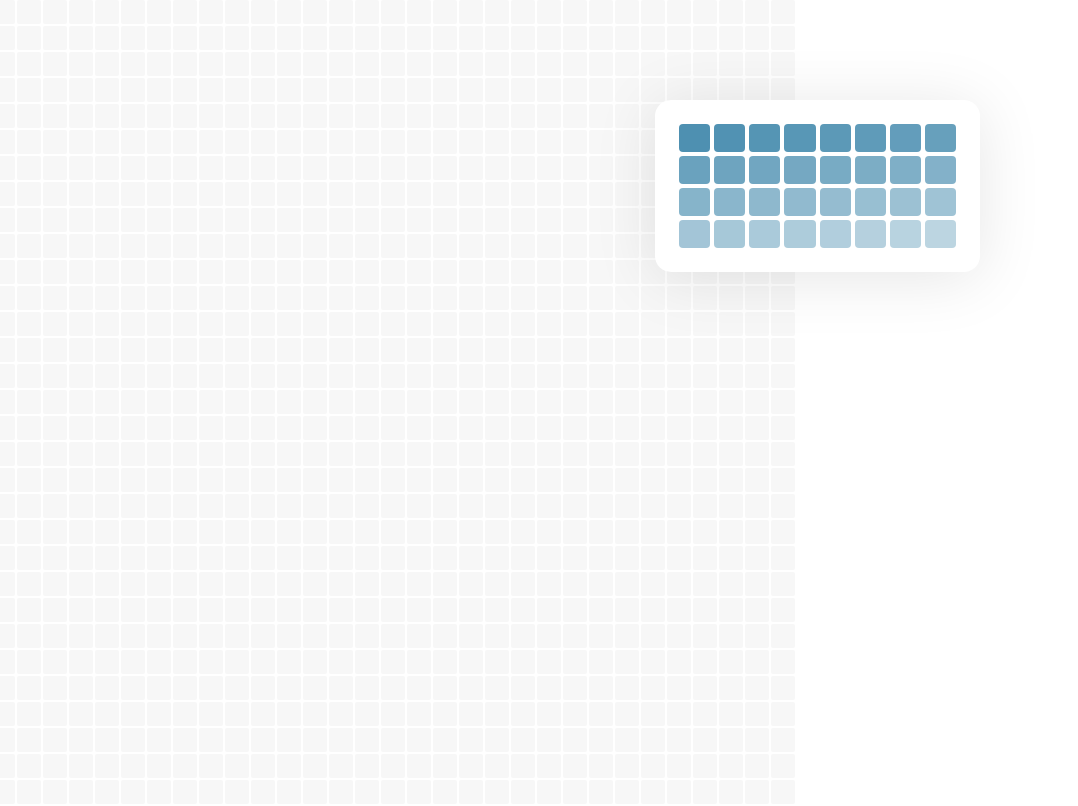
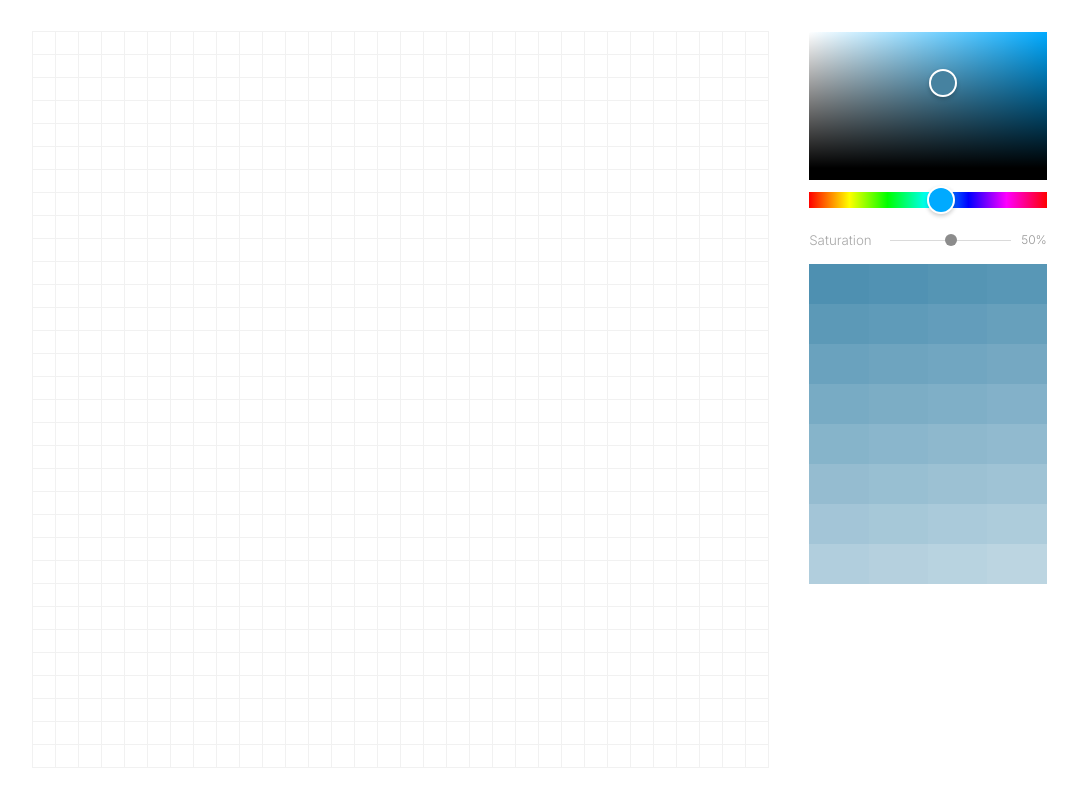
Before and after one commit to rosanusi/grid-art, a React (Create React App) app: page / in a window 1280 px wide. Shown: the top 806 px of the page, without its empty margins (100-1178 px from the left). Built offline with nearby package versions, Linux system fonts and the light colour scheme.

Commit message:
Updated the grid to take different shape

```diff
--- a/src/App.js
+++ b/src/App.js
@@ -81,6 +81,7 @@ function App() {
 
   let addColortoBlock = (activeBlock) => {
     activeBlock.style.backgroundColor = `hsl(${color.h},${color.s}%,${color.l}%)`;
+    activeBlock.style.border = "none";
   }
 
 
@@ -141,26 +142,21 @@ function App() {
 
   }
 
-  let handleColorSelector = () => {
-    setColorSelector(prevColorSelector => !prevColorSelector)
+  // let handleColorSelector = () => {
+  //   setColorSelector(prevColorSelector => !prevColorSelector)
 
-    console.log(colorSelector)
-
-  }
+  // }
 
   return (
-    <div className="container">
-
-        <div className="leftPane">
-          <GridContainer className="grid-container" defaultBlockColors={color}
-            onClick={selectedGrid}
-          / >
-        </div>
-
-        <div className="rightPane">
-          <span className="colorSelector-action" onClick={handleColorSelector}>Show Color selector</span>
+    <>
+      <div className="canvasWrap">
+        <div className="canvasAndControls">
+          <GridContainer className="grid-container" defaultBlockColors={color} onClick={selectedGrid}
+          />
+          <RightPane className="rightPane">
+          {/* <span className="colorSelector-action" onClick={handleColorSelector}>Show Color selector</span> */}
           {
-            colorSelector &&
+            // colorSelector &&
             <>
               <div className="colorPane"><HslColorPicker color={color} onChange={ setColor } /></div>
                 <div className="colorRemix">
@@ -188,9 +184,11 @@ function App() {
           </div> */}
 
           {/* <div>{selectedBlock.id}, {JSON.stringify(selectedBlock.color)}</div> */}
+        </RightPane>
         </div>
+      </div>
 
-    </div>
+    </>
   );
 
 
@@ -201,8 +199,7 @@ export default App;
 const GridContainer = styled.div`
   display: grid;
   grid-template-columns: repeat(32, auto);
-
-  grid-gap: 2px;
+  align-self: center;
 
   @media only screen and (max-width: 500px) {
      grid-template-columns: repeat(16, auto);
@@ -212,14 +209,17 @@ const GridContainer = styled.div`
   .block {
     width: 24px;
     height: 24px;
+    border: 1px solid #f1f1f1;
+    margin-left: -1px;
+    margin-top: -1px;
+
+
 
     @media only screen and (max-width: 500px) {
       width: 20px;
       height: 20px;
    }
 
-    background-color: hsl(98, 0%, 97%);
-    border-radius: 2px;
 
     &:hover {
       background-color: hsl(
@@ -227,30 +227,51 @@ const GridContainer = styled.div`
         ${props => props.defaultBlockColors.s}%,
         ${props => props.defaultBlockColors.l}%
       );
+      border: none;
     }
   }
 
 `;
 
+const RightPane = styled.div`
+
+  position: relative;
+  padding: 0;
+  margin-left: 40px;
+  @media only screen and (max-width: 500px) {
+
+    background-color: #fff;
+    position: fixed;
+    align-self: flex-end;
+    top: -100px;
+    border-radius: 16px;
+    box-shadow: 0px 6px 64px rgb(0 0 0 / 10%);
+
+  }
+
+  .colorRemixGrid {
+
+  }
+
+`;
+
+
 const ColorRemixBlocks = styled.div`
   display: grid;
   width: 100%;
-  grid-template-columns: repeat(8, auto);
+  grid-template-columns: repeat(4, auto);
   position: relative;
   box-sizing: border-box;
-  grid-gap: 4px;
   overflow: hidden;
 
   .color-block {
     background-color: #fff;
-    border: 4px solid rgba(0, 0, 0, 0);
-    height: 28px;
-    border-radius: 4px;
+    height: 40px;
     transition: all 150ms ease;
     cursor: pointer;
 
     &:hover {
-      border: 4px solid rgba(255, 255, 255, .8);
+      transform: scale(1.5);
     }
   }
 `;
--- a/src/css/main.css
+++ b/src/css/main.css
@@ -65,44 +65,27 @@ body {
   margin: 0;
   font-family: "Inter", sans-serif;
   font-size: 1rem;
+  background-color: #fff;
 }
 
-.container {
-  position: relative;
-  display: grid;
-  grid-template-columns: 1.5fr 0.5fr;
-  width: 100%;
-  height: 100vh;
-  margin: 0 auto;
-  background-color: #fff;
-}
-@media only screen and (max-width: 500px) {
-  .container {
-    grid-template-columns: auto;
-    height: auto;
-  }
-}
-.container .leftPane {
+.canvasWrap {
   display: flex;
   justify-content: center;
   align-items: center;
+  height: 100vh;
 }
 @media only screen and (max-width: 500px) {
-  .container .leftPane {
+  .canvasWrap {
     padding-top: 16px;
   }
 }
-.container .rightPane {
-  background-color: #fff;
-  position: absolute;
-  right: 200px;
-  top: 100px;
-  width: 325px;
-  border-radius: 16px;
-  box-shadow: 0px 6px 64px rgba(0, 0, 0, 0.1);
+.canvasWrap .canvasAndControls {
+  display: flex;
+  flex-flow: row nowrap;
 }
+
 @media only screen and (max-width: 500px) {
-  .container .rightPane {
+  .rightPane {
     position: fixed;
     width: 100vw;
     bottom: 0;
@@ -110,34 +93,34 @@ body {
     right: auto;
   }
 }
-.container .rightPane .colorPane {
+.rightPane .colorPane {
   position: relative;
   display: flex;
   justify-content: center;
   align-items: center;
 }
-.container .rightPane .colorRemix {
+.rightPane .colorRemix {
   margin-bottom: 16px;
 }
-.container .rightPane .colorRemix .heading {
+.rightPane .colorRemix .heading {
   display: flex;
   margin-bottom: 8px;
   justify-content: space-between;
 }
-.container .rightPane .colorRemix .customSlider {
+.rightPane .colorRemix .customSlider {
   display: flex;
   align-items: center;
   width: 100%;
   position: relative;
   border-radius: 12px;
 }
-.container .rightPane .colorRemix .customSlider label {
+.rightPane .colorRemix .customSlider label {
   font-size: 12px;
   font-weight: 300;
   line-height: 1;
   margin-right: 8px;
 }
-.container .rightPane .colorRemix .customSlider .slider {
+.rightPane .colorRemix .customSlider .slider {
   display: inline-flex;
   width: 100%;
   height: 1px;
@@ -147,10 +130,10 @@ body {
   opacity: 0.7;
   transition: opacity 0.2s;
 }
-.container .rightPane .colorRemix .customSlider .slider:hover {
+.rightPane .colorRemix .customSlider .slider:hover {
   opacity: 1;
 }
-.container .rightPane .colorRemix .customSlider .slider::-webkit-slider-thumb {
+.rightPane .colorRemix .customSlider .slider::-webkit-slider-thumb {
   appearance: none;
   width: 12px;
   height: 12px;
@@ -158,7 +141,7 @@ body {
   border-radius: 32px;
   cursor: pointer;
 }
-.container .rightPane .colorRemix .customSlider .slider::-moz-range-thumb {
+.rightPane .colorRemix .customSlider .slider::-moz-range-thumb {
   width: 25px;
   /* Set a specific slider handle width */
   height: 25px;
@@ -168,11 +151,11 @@ body {
   cursor: pointer;
   /* Cursor on hover */
 }
-.container .rightPane .colorRemix .customSlider .value {
+.rightPane .colorRemix .customSlider .value {
   max-width: calc(30% + 8px);
   margin-left: 8px;
 }
-.container .rightPane .colorRemix .value {
+.rightPane .colorRemix .value {
   color: #969696;
   font-size: 12px;
   font-weight: 300;
--- a/src/css/react-colorful.css
+++ b/src/css/react-colorful.css
@@ -5,16 +5,15 @@
   position: relative;
   width: 100%;
 }
-.rightPane .react-colorful__saturation {
-  border-radius: 4px 4px 0 0;
-}
 .rightPane .react-colorful__alpha-gradient, .rightPane .react-colorful__saturation {
   box-shadow: none;
-  border-radius: 8px;
+  border-radius: 0;
+}
+.rightPane .react-colorful__last-control {
+  border-radius: 0;
 }
 .rightPane .react-colorful__hue {
   height: 16px;
-  border-radius: 64px;
 }
 .rightPane .react-colorful__hue.react-colorful__last-control {
   margin: 12px 0 24px;
--- a/src/scss/main.scss
+++ b/src/scss/main.scss
@@ -63,53 +63,37 @@ body {
     margin: 0;
     font-family: 'Inter', sans-serif;
     font-size: 1rem;
+    background-color: #fff;
 }
 
 
 
 
 
-.container {
-    position: relative;
-    display: grid;
-    grid-template-columns: 1.5fr .5fr;
-    width: 100%;
-    height: 100vh;
-    // max-width: 1920px;
-    margin: 0 auto;
-    background-color:#fff;
-
-    // height: 100vh;
 
 
-    @media only screen and (max-width : 500px) {
-        grid-template-columns: auto;
-        height: auto;
-        // display: block;
-        // width: 100vw;
-    }
 
 
-    .leftPane {
+    .canvasWrap {
         display: flex;
         justify-content: center;
         align-items: center;
+        height: 100vh;
 
         @media only screen and (max-width : 500px) {
             padding-top: 16px;
+        }
+
+        .canvasAndControls {
+            display: flex;
+            flex-flow: row nowrap;
         }
 
     }
 
 
     .rightPane {
-        background-color: #fff;
-        position: absolute;
-        right: 200px;
-        top: 100px;
-        width:325px;
-        border-radius: 16px;
-        box-shadow: 0px 6px 64px rgba(0, 0, 0, 0.10);
+
 
         // display: flex;
         // justify-content: center;
@@ -215,7 +199,7 @@ body {
 
     }
 
-}
+
 
 
 
--- a/src/scss/react-colorful.scss
+++ b/src/scss/react-colorful.scss
@@ -8,27 +8,28 @@
     .react-colorful {
         position: relative;
         width: 100%;
-        // height: 300px;
-        // border-bottom: 1px solid hsla(0, 0%, 0%, .1);
-        // height: 640px;
+
         @media only screen and (max-width : 500px) {
             // height: 448px;
         }
     }
 
     .react-colorful__saturation {
-        border-radius: 4px 4px 0 0;
+        // border-radius: 4px 4px 0 0;
     }
 
     .react-colorful__alpha-gradient, .react-colorful__saturation {
         box-shadow: none;
-        border-radius: 8px;
+        border-radius: 0;
+    }
 
+    .react-colorful__last-control {
+        border-radius: 0;
     }
 
     .react-colorful__hue {
         height: 16px;
-        border-radius: 64px;
+        // border-radius: 64px;
     }
 
     .react-colorful__hue.react-colorful__last-control {
```
Also changed, not shown: 2 other files (tests, documents, lock files or other folders).
